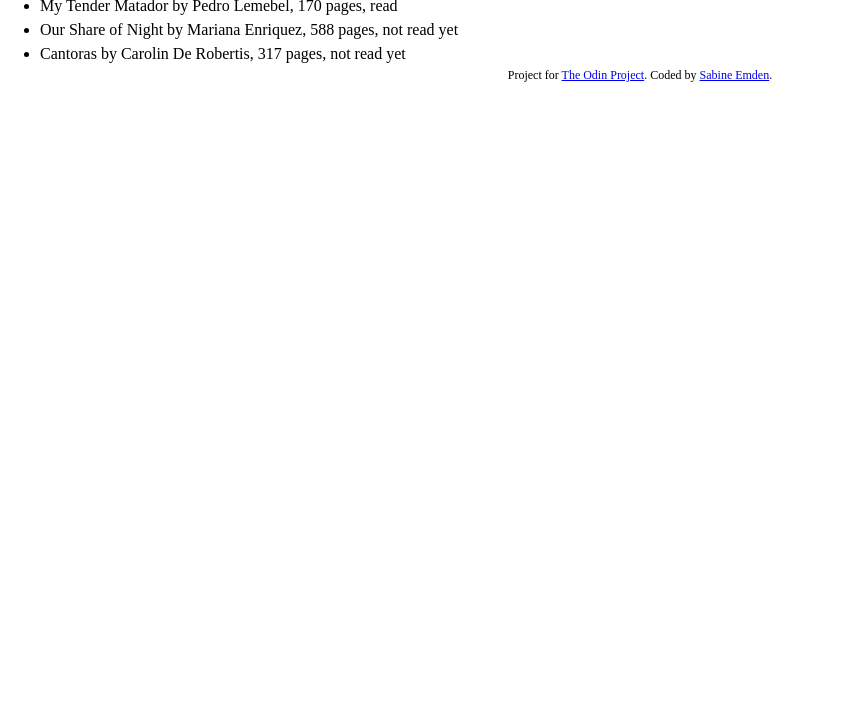
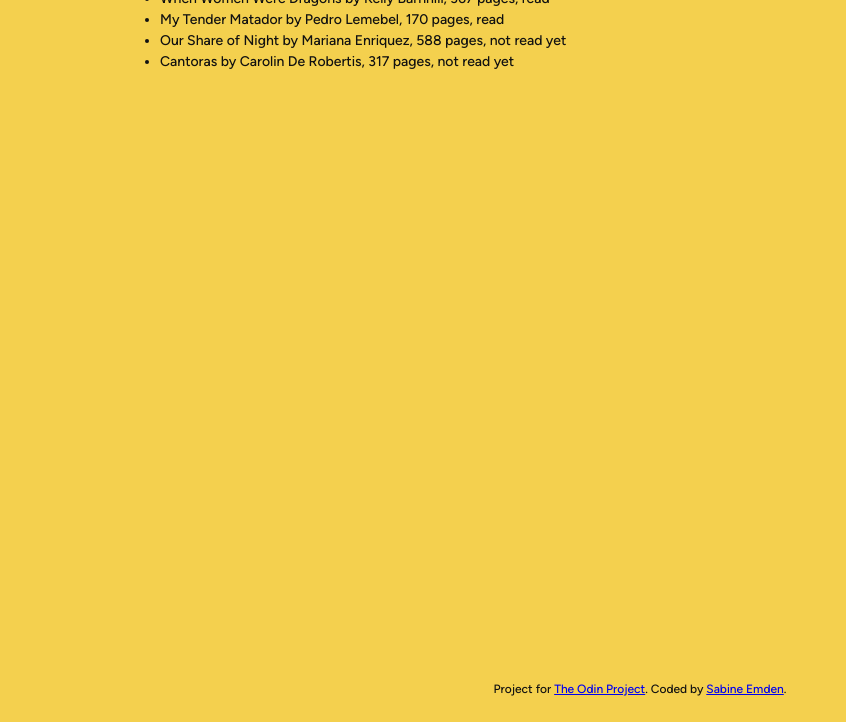
Before and after one commit to SabineEmden/odin-library, a plain HTML site: page index.html in a window 1280 px wide. Shown: the part 78-800 px from the top of the page, without its empty margins (0-846 px from the left). Drawn offline with Linux system fonts and the light colour scheme.

Commit message:
Add general styles and layout

```diff
--- a/index.html
+++ b/index.html
@@ -8,9 +8,11 @@
   </head>
   <body>
     <main>
-      <h1>Odin Library</h1>
-      <div id="container">
-        <!-- Insert book list here -->
+      <div class="content-wrapper">
+        <h1>Odin Library</h1>
+        <div id="container">
+          <!-- Insert book list here -->
+        </div>
       </div>
     </main>
     <footer class="attribution">
--- a/style.css
+++ b/style.css
@@ -56,6 +56,45 @@ h6 {
   text-wrap: balance;
 }
 
+/* General content styles and layout */
+@font-face {
+  font-family: "Figtree";
+  font-weight: 300 900;
+  font-style: normal;
+  font-display: swap;
+  src: url(./assets/fonts/Figtree-VariableFont_wght.woff2)
+    format("woff2-variations");
+}
+
+:root {
+  --yellow: rgb(244, 208, 78);
+  --gray-950: rgb(17, 17, 17);
+  --white: rgb(255, 255, 255);
+}
+
+body {
+  font-family: "Figtree", sans-serif;
+  font-size: 0.875rem; /*  0.875rem => 0.875 * 16px = 14px */
+  font-weight: 500;
+  color: var(--gray-950);
+  background-color: var(--yellow);
+  display: flex;
+  flex-direction: column;
+  min-height: 100svh;
+  padding: 24px;
+}
+
+main {
+  flex-grow: 1;
+  display: flex;
+  justify-content: center;
+  margin-bottom: 24px;
+}
+
+.content-wrapper {
+  width: 65rem;
+}
+
 /* Footer */
 .attribution {
   font-size: 0.75rem; /* 0.75 * 16px = 12px */
```
